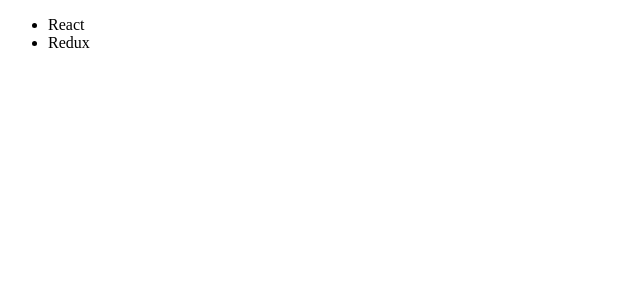
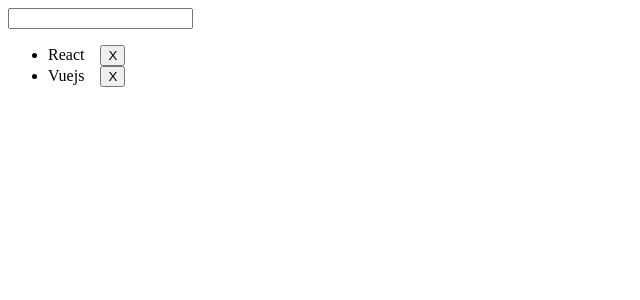
Before and after one commit to peagle/react-portfolio, a React (Create React App) app: page / in a window 1280 px wide. Shown: the top 300 px of the page, without its empty margins (0-640 px from the left). Built offline with nearby package versions, Linux system fonts and the light colour scheme.

Commit message:
- Added state to list component - Added search and delete mechanism to list component - Added event handlers and used React synthetic event to get a form element value.

```diff
--- a/src/App.js
+++ b/src/App.js
@@ -10,8 +10,8 @@
         objectID: 0,
     },
     {
-        title: 'Redux',
-        url: 'https://github.com/reactjs/redux',
+        title: 'Vuejs',
+        url: 'https://vuejs.com',
         author: 'Dan Abramov, Andrew Clark',
         num_comments: 2,
         points: 5,
@@ -19,20 +19,58 @@
     },
 ];
 
+const isSearched = (searchTerm) => (item) => item.title.toLocaleLowerCase().includes(searchTerm.toLocaleLowerCase());
+
+
 class App extends Component {
-  render() {
-        const listItems = list.map((item) => {
-            return <li key={item.objectID}>{item.title}</li>
+
+    constructor(){
+        super();
+
+        this.state = {
+            list: list,
+            searchTerm: ''
+        }
+
+        this.onDelete = this.onDelete.bind(this);
+        this.onSearch = this.onSearch.bind(this);
+    }
+
+    onDelete(itemKey){
+        const updatedList = this.state.list.filter((item) => item.objectID !== itemKey);
+        this.setState({list: updatedList});
+    }
+
+    onSearch(event){
+        this.setState({
+            searchTerm: event.target.value
+        });
+    }
+
+
+
+    render() {
+        const listItems = this.state.list.filter(isSearched(this.state.searchTerm)).map((item) => {
+            return <li key={item.objectID}>
+                    <div>{item.title} &nbsp; &nbsp;
+                        <span><button onClick={() => this.onDelete(item.objectID)} >X</button></span>
+                    </div>
+                </li>
         });
 
         return (
             <div>
+                <div>
+                    <form>
+                        <input type="text" name="search" onChange={this.onSearch}></input>
+                    </form>
+                </div>
                 <ul>
                  {listItems}
                 </ul>
             </div>
         );
-  }
+    }
 }
 
 export default App;
```
